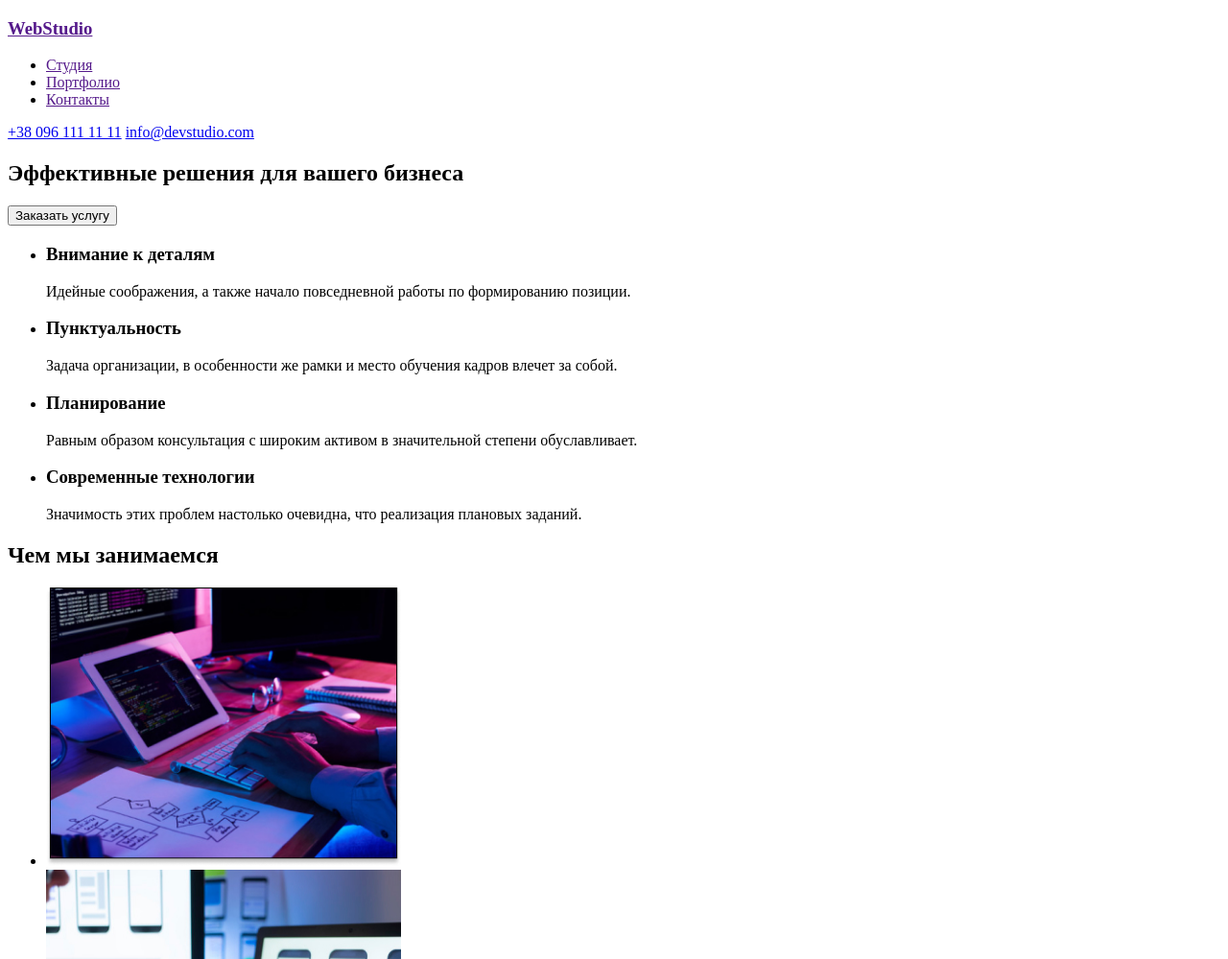
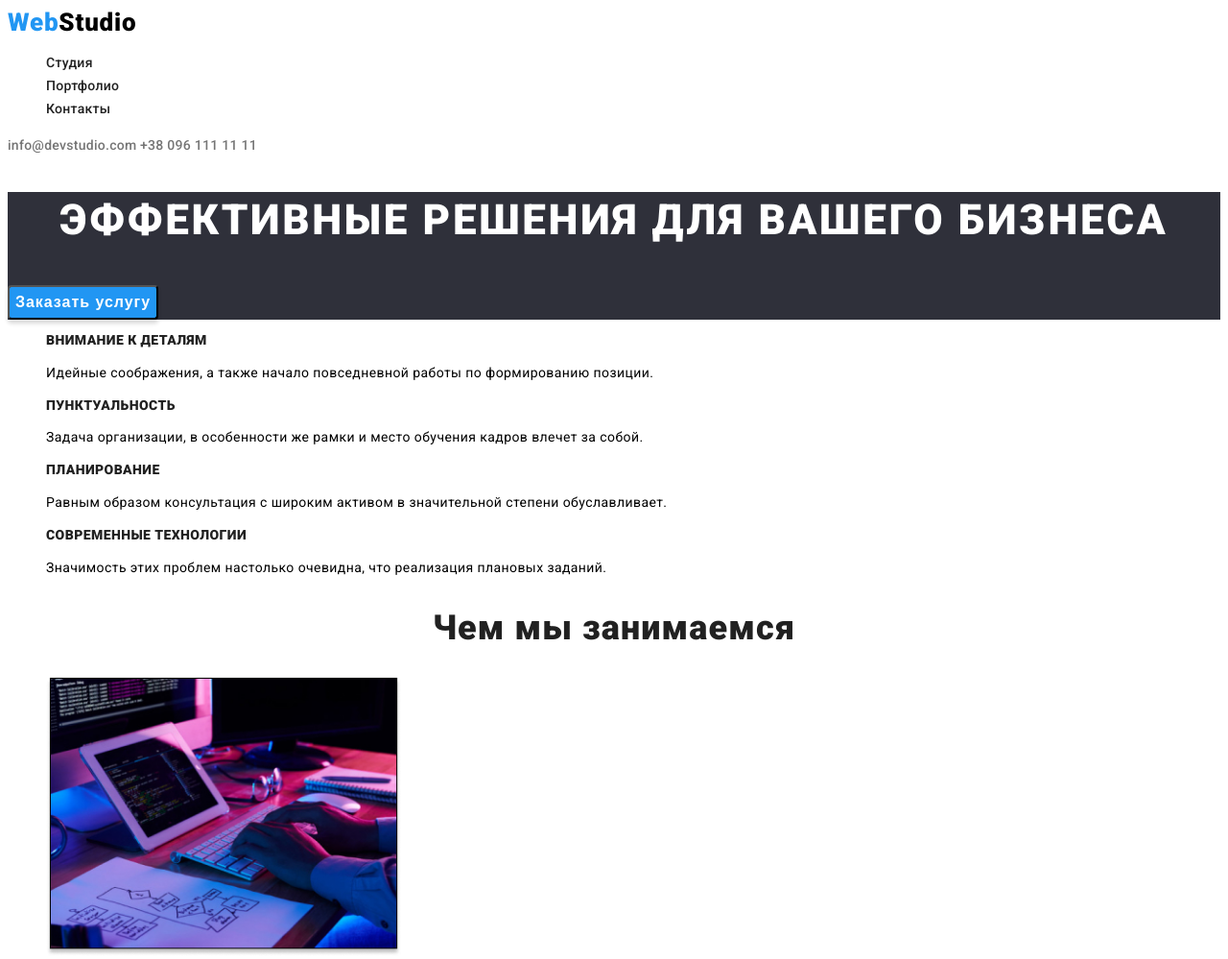
Before and after one commit to OleksandrPalahunych/goit-markup-hw-02, a plain HTML site: page index.html in a window 1280 px wide. Shown: the top 999 px of the page at 96% size. Drawn offline with Linux system fonts and the light colour scheme.

Commit message:
add styles

```diff
--- /dev/null
+++ b/css/styles.css
@@ -0,0 +1,148 @@
+body{
+    font-family: "Roboto", sans-serif;
+    font-size: 14px;
+        line-height: 1.71;
+
+
+}
+/*commom styles start*/
+.link{
+    text-decoration: none;
+}
+.list{
+    list-style: none;
+}
+/*common styles end*/
+
+/*header styles*/
+.header{
+    background-color:#FFFFFF ;
+}
+.header-link{
+font-weight: 500;
+    font-size: 14px;
+    line-height: 16px;
+    letter-spacing: 0.02em;
+    color: #212121
+}
+.header-link:hover,
+.header-link:focus{
+    color: #2196F3
+}
+
+.header-contact{
+font-weight: 500;
+    font-size: 14px;
+    line-height: 16px;
+    letter-spacing: 0.02em;
+    color: #757575;
+}
+
+.header-contact:hover,
+.header-contact:focus{
+    color: #2196F3;
+}
+.logo{
+    font-weight: 700;
+    font-size: 26px;
+    line-height:1.19;
+    letter-spacing: 0.03em;
+    color: #2196F3;
+}
+.logo2{
+        font-weight: 700;
+        font-size: 26px;
+        line-height: 1.19;
+        letter-spacing: 0.03em;
+        color:#000000;
+}
+
+/*head styles*/
+ .head{
+background-color: #2F303A;
+ }
+ .title{
+    font-weight: 900;
+        font-size: 44px;
+        line-height: 1.36;
+        text-align: center;
+        letter-spacing: 0.06em;
+        text-transform: uppercase;
+        color: #FFFFFF;
+ }
+ .button{
+        background-color: #2196F3;
+        box-shadow: 0px 4px 4px rgba(0, 0, 0, 0.15);
+        border-radius: 4px;
+        font-weight: 700;
+        font-size: 16px;
+        line-height:1.88;
+        display: flex;
+        align-items: center;
+        text-align: center;
+        letter-spacing: 0.06em;
+        color: #FFFFFF;
+ }
+
+ /* features styles*/
+
+ .features-title{
+        font-weight: 700;
+        font-size: 14px;
+        line-height: 1.14;
+        letter-spacing: 0.03em;
+        text-transform: uppercase;
+        color: #212121;
+ }
+ .features-pharmacy{
+    font-size: 14px;
+    line-height: 1.71;
+    letter-spacing: 0.03em;
+ }
+
+ /*employment styles*/
+
+ .employment-title{
+        font-weight: 700;
+        font-size: 36px;
+        line-height:1.16;
+        text-align: center;
+        letter-spacing: 0.03em;
+        color: #212121;
+ }
+
+ /*team styles*/
+
+ .team-tittle{
+       font-weight: 500;
+        font-size: 16px;
+        line-height: 1.9;
+        text-align: center;
+        letter-spacing: 0.03em;
+        color: #212121;
+ }
+ .team-pharmacy{
+    font-size: 16px;
+    line-height: 1.9;
+    text-align: center;
+    letter-spacing: 0.03em;
+    color: #757575;
+ }
+
+ /*footer styles*/
+
+ .footer{
+    background-color: #2F303A;
+ }
+ .footer-adress{
+        font-size: 14px;
+        line-height: 1.71;
+        letter-spacing: 0.03em;
+        color: #FFFFFF;
+ }
+ .footer-contacts{
+        font-size: 14px;
+        line-height: 1.71;
+        letter-spacing: 0.03em;
+        color: rgba(255, 255, 255, 0.6);
+ }
--- a/index.html
+++ b/index.html
@@ -5,26 +5,35 @@
         <meta http-equiv="X-UA-Compatible" content="IE=edge" />
         <meta name="viewport" content="width=device=width, initial=scale=1.0" />
         <title>Document</title>
+        <link rel="preconnect" href="https://fonts.googleapis.com">
+        <link rel="preconnect" href="https://fonts.gstatic.com" crossorigin>
+        <link href="https://fonts.googleapis.com/css2?family=Raleway:wght@700&family=Roboto:wght@400;500;900&display=swap"
+            rel="stylesheet">
+        <link rel="stylesheet" href="./css/styles.css">
+
     </head>
     <body>
 
         <!-- Секція хедер  -->
-        <header>
-        <a href="">
-<h3>
-WebStudio
+        <header class="header">
+        <a class="link" href="./index.html" lang="en">
+<span class="logo">
+Web</span><span class="logo2">Studio</span></a>
 </h3>
         </a>
-        <nav>
-            <ul>
-                <li><a href="">Студия</a></li>
-                <li><a href="">Портфолио</a></li>
-                <li><a href="">Контакты</a></li>
+        <nav class="heder-nav">
+            <ul class="header-list list">
+                <li class="header-list-item">
+                    <a class="header-link link" href="">Студия</a></li>
+                <li class="header-list-item">
+                    <a class="header-link link" href="">Портфолио</a></li>
+                <li class="header-list-item">
+                    <a class="header-link link" href="">Контакты</a></li>
             </ul>
-            <div>
+            <div class="header-group">
 
-                <a href="tel:+380961111111">+38 096 111 11 11</a>
-                <a href="mailto:info@devstudio.com">info@devstudio.com</a>
+                <a class="header-contact link" href="mailto:info@devstudio.com">info@devstudio.com</a>
+                <a class="header-contact link" href="tel:+380961111111">+38 096 111 11 11</a>
             </div>
         </nav>
 </header>
@@ -33,37 +42,37 @@ WebStudio
 <main>
 
     <!-- Секція Шапка -->
-<section>
-<h1>Эффективные решения для вашего бизнеса</h1>
-<button type="button">Заказать услугу</button>
+<section class="head">
+<h1 class="title">Эффективные решения для вашего бизнеса</h1>
+<button class="button" type="button">Заказать услугу</button>
 </section>
 
 <!-- Секція особливості -->
-<section>
-   <ul>
+<section class="features">
+   <ul class="list">
        <li>
-           <h3>Внимание к деталям</h3>
-           <p>Идейные соображения, а также начало повседневной работы по формированию позиции.</p>
+           <h3 class="features-title">Внимание к деталям</h3>
+           <p class="features-pharmacy">Идейные соображения, а также начало повседневной работы по формированию позиции.</p>
        </li>
        <li>
-           <h3>Пунктуальность</h3>
-           <p>Задача организации, в особенности же рамки и место обучения кадров влечет за собой.</p>
+           <h3 class="features-title">Пунктуальность</h3>
+           <p class="features-pharmacy">Задача организации, в особенности же рамки и место обучения кадров влечет за собой.</p>
        </li>
        <li>
-           <h3>Планирование</h3>
-           <p>Равным образом консультация с широким активом в значительной степени обуславливает.</p>
+           <h3 class="features-title">Планирование</h3>
+           <p class="features-pharmacy">Равным образом консультация с широким активом в значительной степени обуславливает.</p>
        </li>
        <li>
-           <h3>Современные технологии</h3>
-           <p>Значимость этих проблем настолько очевидна, что реализация плановых заданий.</p>
+           <h3 class="features-title">Современные технологии</h3>
+           <p class="features-pharmacy">Значимость этих проблем настолько очевидна, что реализация плановых заданий.</p>
        </li>
    </ul>
 </section>
 
 <!-- Секція зайнятість компанії -->
-<section>
-    <h2>Чем мы занимаемся</h2>
-    <ul>
+<section class="employment">
+    <h2 class="employment-title">Чем мы занимаемся</h2>
+    <ul class="list">
         <li><img src="./images/working/img-1.jpg" alt="Programing" width="370" height="290"></li>
         <li><img src="./images/working/img-2.jpg" alt="Mobile" width="370" height="290"></li>
         <li><img src="./images/working/img-3.jpg" alt="Design" width="370" height="290"></li>
@@ -71,45 +80,45 @@ WebStudio
 </section>
 
 <!-- Секція команда -->
-<section>
-                <h2>Наша команда</h2>
-                <ul>
+<section class="team">
+                <h2 class="employment-title">Наша команда</h2>
+                <ul class="list">
                     <li>
                         <img src="./images/team/img-1.jpg" alt="Игорь Демьяненко" width="270" height="260">
-                        <h3>Игорь Демьяненко</h3>
-                        <p lang="en">Product Designer</p>
+                        <h3 class="team-title">Игорь Демьяненко</h3>
+                        <p class="team-pharmacy" lang="en">Product Designer</p>
                     </li>
                     <li>
                         <img src="./images/team/img-2.jpg" alt="Ольга Репина" width="270" height="260">
-                        <h3>Ольга Репина</h3>
-                        <p lang="en">Frontend Developer</p>
+                        <h3 class="team-title">Ольга Репина</h3>
+                        <p class="team-pharmacy" lang="en">Frontend Developer</p>
                     </li>
                     <li>
                         <img src="./images/team/img-3.jpg" alt="Николай Тарасов" width="270" height="260">
-                        <h3>Николай Тарасов</h3>
-                        <p lang="en">Marketing</p>
+                        <h3 class="team-title">Николай Тарасов</h3>
+                        <p class="team-pharmacy" lang="en">Marketing</p>
                     </li>
                     <li>
                         <img src="./images/team/img-4.jpg" alt="Михаил Ермаков" width="270" height="260">
-                        <h3>Михаил Ермаков</h3>
-                        <p lang="en">UI Designer</p>
+                        <h3 class="team-title">Михаил Ермаков</h3>
+                        <p class="team-pharmacy" lang="en">UI Designer</p>
                     </li>
                 </ul>
             </section>
 
             <!-- Секція футер -->
-            <footer>
-                <a href="">
-                    <h3>
-                        WebStudio
-                    </h3>
+            <footer class="footer">
+                < <a class="link" href="">
+                    <a class="link" href="./index.html" lang="en">
+                        <span class="logo">
+                            Web</span><span class="logo2">Studio</span></a>
                 </a>
                 <address>
-                    <ul>
-                        <li><a href="https://goo.gl/maps/aM5yPgmc57tEBMai9" target="_blank"
+                    <ul class="list">
+                        <li class="footer-adress"> <a class="link" href="https://goo.gl/maps/aM5yPgmc57tEBMai9" target="_blank"
                                 rel="noopener noreferrer"></a>Киев, пр-т Леси Украинки, 26</li>
-                        <li><a href="mailto:info@example.com"></a>info@example.com </li>
-                        <li><a href="tel:+380991111111"></a>+38 099 111 11 11 </li>
+                        <li class="footer-contacts"> <a class="link" href="mailto:info@example.com"></a>info@example.com </li>
+                        <li class="footer-contacts"> <a class="link" href="tel:+380991111111"></a>+38 099 111 11 11 </li>
                     </ul>
                 </address>
             </footer>
```
